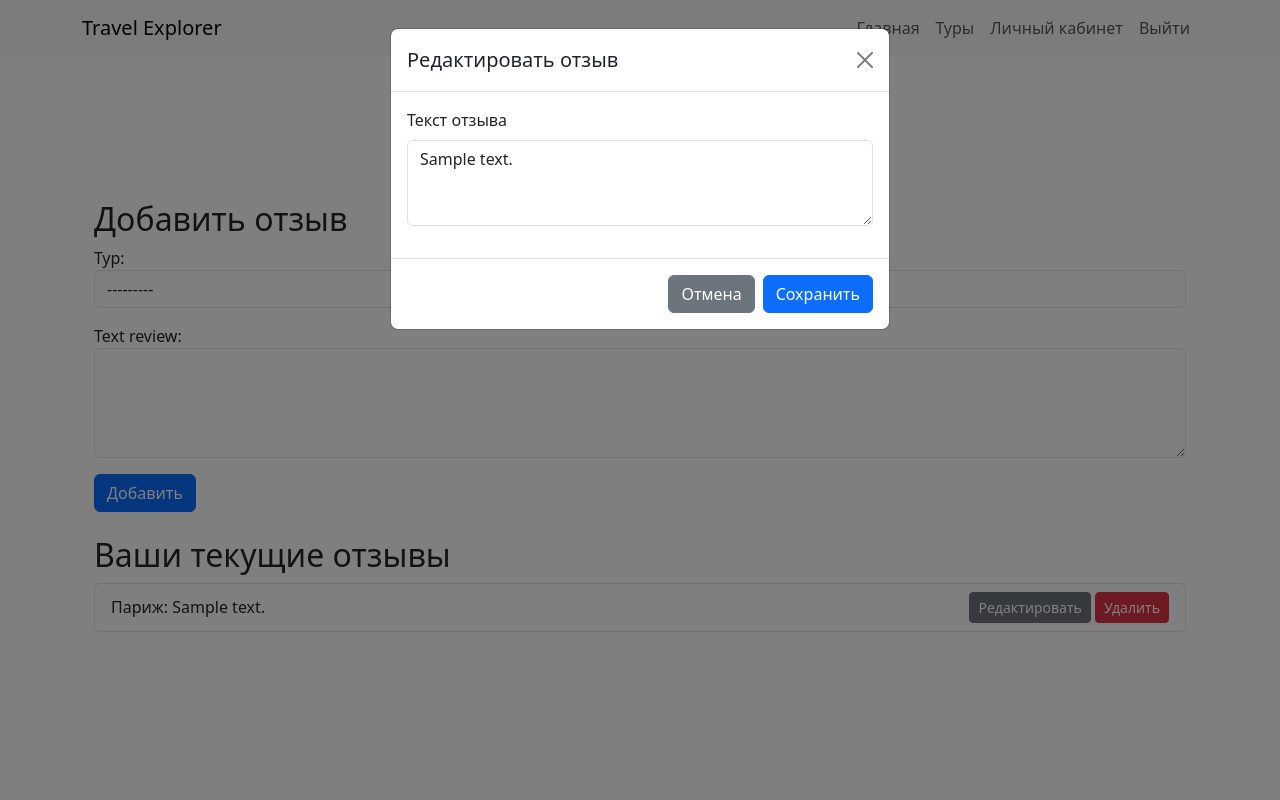
After one commit to immorka/cours, a Django app: page /api/my-reviews/ in a window 1280 px wide, after a click on "Редактировать". The commit adds this page. Run offline with Django 4.2, Linux system fonts and the light colour scheme; a user stored in the database is signed in; data comes from the database, SQL or seed files in the repository; tables that the repository leaves empty hold one stand-in row (values such as "Sample post"); parts of the project's set-up code (start-up, migrations or seed data) failed here and were passed over.

Commit message:
user authorization has been changed, functionality has been added to the personal account, bugs have been fixed

```diff
--- a/mytravel/settings.py
+++ b/mytravel/settings.py
@@ -67,6 +67,7 @@ LOGIN_REDIRECT_URL = '/profile/'
 LOGOUT_REDIRECT_URL = '/auth/'
 MEDIA_URL = '/media/'
 MEDIA_ROOT = os.path.join(BASE_DIR, 'media')
+AUTH_USER_MODEL = 'travel.User'
 
 ROOT_URLCONF = 'mytravel.urls'
 
@@ -122,11 +123,12 @@ AUTH_PASSWORD_VALIDATORS = [
 # Internationalization
 # https://docs.djangoproject.com/en/4.2/topics/i18n/
 
-LANGUAGE_CODE = 'en-us'
+LANGUAGE_CODE = 'ru'
 
 TIME_ZONE = 'UTC'
 
 USE_I18N = True
+USE_L10N = True
 
 USE_TZ = True
 
--- /dev/null
+++ b/travel/forms.py
@@ -0,0 +1,25 @@
+from django import forms
+from .models import Review
+from django.contrib.auth.forms import UserCreationForm
+from .models import User
+
+class ReviewForm(forms.ModelForm):
+    class Meta:
+        model = Review
+        fields = ['id_tour', 'text_review']
+        widgets = {
+            'id_tour': forms.Select(attrs={'class': 'form-control'}),
+            'text_review': forms.Textarea(attrs={'class': 'form-control', 'rows': 4}),
+        }
+
+class CustomUserCreationForm(UserCreationForm):
+    class Meta:
+        model = User
+        fields = ('email_user', 'name_user', 'number_user', 'role_user', 'is_staff', 'is_active')
+
+    def save(self, commit=True):
+        user = super().save(commit=False)
+        if commit:
+            user.set_password(self.cleaned_data["password1"])  # Хэшируем пароль
+            user.save()
+        return user
--- a/travel/templates/travel/base.html
+++ b/travel/templates/travel/base.html
@@ -14,7 +14,7 @@
                 <ul class="navbar-nav ms-auto">
                     <li class="nav-item"><a class="nav-link" href="/">Главная</a></li>
                     <li class="nav-item"><a class="nav-link" href="/tours/">Туры</a></li>
-                    {% if request.session.user_id %}
+                    {% if request.user.is_authenticated %}
                     <li class="nav-item"><a class="nav-link" href="{% url 'profile' %}">Личный кабинет</a></li>
                     <li class="nav-item"><a class="nav-link" href="{% url 'logout' %}">Выйти</a></li>
                     {% else %}
--- /dev/null
+++ b/travel/templates/travel/manage_reviews.html
@@ -0,0 +1,119 @@
+{% extends 'travel/base.html' %}
+
+{% block title %}Управление отзывами{% endblock %}
+
+{% block content %}
+<div class="container py-5">
+    <h1 class="text-center mb-4">Ваши отзывы</h1>
+    <div class="mb-4">
+        <h2>Добавить отзыв</h2>
+        <form method="post">
+            {% csrf_token %}
+            {{ form.as_p }}
+            <button type="submit" class="btn btn-primary">Добавить</button>
+        </form>
+    </div>
+    <div>
+        <h2>Ваши текущие отзывы</h2>
+        <ul class="list-group">
+            {% for review in reviews %}
+            <li class="list-group-item d-flex justify-content-between align-items-center">
+                <span>{{ review.id_tour.name_tour }}: {{ review.text_review }}</span>
+                <div>
+                    <button class="btn btn-secondary btn-sm edit-review-btn"
+                            data-bs-toggle="modal"
+                            data-bs-target="#editReviewModal"
+                            data-review-id="{{ review.id }}"
+                            data-review-text="{{ review.text_review }}">
+                        Редактировать
+                    </button>
+                    <button class="btn btn-danger btn-sm delete-review-btn"
+                            data-bs-toggle="modal"
+                            data-bs-target="#deleteReviewModal"
+                            data-review-id="{{ review.id }}">
+                        Удалить
+                    </button>
+                </div>
+            </li>
+            {% endfor %}
+        </ul>
+    </div>
+    <div class="modal fade" id="editReviewModal" tabindex="-1" aria-labelledby="editReviewModalLabel" aria-hidden="true">
+        <div class="modal-dialog">
+          <div class="modal-content">
+            <form id="editReviewForm" method="post" action="{% url 'edit_review' %}">
+              {% csrf_token %}
+              <div class="modal-header">
+                <h5 class="modal-title" id="editReviewModalLabel">Редактировать отзыв</h5>
+                <button type="button" class="btn-close" data-bs-dismiss="modal" aria-label="Закрыть"></button>
+              </div>
+              <div class="modal-body">
+                <input type="hidden" name="review_id" id="reviewIdInput">
+                <div class="mb-3">
+                  <label for="reviewTextInput" class="form-label">Текст отзыва</label>
+                  <textarea class="form-control" name="review_text" id="reviewTextInput" rows="3"></textarea>
+                </div>
+              </div>
+              <div class="modal-footer">
+                <button type="button" class="btn btn-secondary" data-bs-dismiss="modal">Отмена</button>
+                <button type="submit" class="btn btn-primary">Сохранить</button>
+              </div>
+            </form>
+          </div>
+        </div>
+      </div>
+
+      <div class="modal fade" id="deleteReviewModal" tabindex="-1" aria-labelledby="deleteReviewModalLabel" aria-hidden="true">
+        <div class="modal-dialog">
+          <div class="modal-content">
+            <div class="modal-header">
+              <h5 class="modal-title" id="deleteReviewModalLabel">Подтверждение удаления</h5>
+              <button type="button" class="btn-close" data-bs-dismiss="modal" aria-label="Закрыть"></button>
+            </div>
+            <div class="modal-body">
+              Вы уверены, что хотите удалить этот отзыв?
+            </div>
+            <div class="modal-footer">
+              <button type="button" class="btn btn-secondary" data-bs-dismiss="modal">Отмена</button>
+              <form id="deleteReviewForm" method="post" action="{% url 'delete_review' %}">
+                {% csrf_token %}
+                <input type="hidden" name="review_id" id="deleteReviewIdInput">
+                <button type="submit" class="btn btn-danger">Удалить</button>
+              </form>
+            </div>
+          </div>
+        </div>
+      </div>
+</div>
+
+<script>
+    document.addEventListener('DOMContentLoaded', () => {
+      const editReviewBtns = document.querySelectorAll('.edit-review-btn');
+      const reviewIdInput = document.getElementById('reviewIdInput');
+      const reviewTextInput = document.getElementById('reviewTextInput');
+
+      editReviewBtns.forEach(btn => {
+        btn.addEventListener('click', () => {
+          const reviewId = btn.getAttribute('data-review-id');
+          const reviewText = btn.getAttribute('data-review-text');
+
+          reviewIdInput.value = reviewId;
+          reviewTextInput.value = reviewText;
+        });
+      });
+    });
+</script>
+<script>
+    document.addEventListener('DOMContentLoaded', () => {
+      const deleteReviewBtns = document.querySelectorAll('.delete-review-btn');
+      const deleteReviewIdInput = document.getElementById('deleteReviewIdInput');
+
+      deleteReviewBtns.forEach(btn => {
+        btn.addEventListener('click', () => {
+          const reviewId = btn.getAttribute('data-review-id');
+          deleteReviewIdInput.value = reviewId;
+        });
+      });
+    });
+  </script>
+{% endblock %}
--- a/travel/templates/travel/profile.html
+++ b/travel/templates/travel/profile.html
@@ -15,5 +15,6 @@
             <p><strong>Номер телефона:</strong> {{ user.number_user }}</p>
         </div>
     </div>
+    <a href="{% url 'manage_reviews' %}" class="btn btn-secondary">Мои отзывы</a>
 </div>
 {% endblock %}
--- a/travel/urls.py
+++ b/travel/urls.py
@@ -8,6 +8,9 @@ from rest_framework.routers import DefaultRouter
 from django.urls import path
 from django.conf import settings
 from django.conf.urls.static import static
+from django.contrib.auth.decorators import login_required
+
+
 router = DefaultRouter()
 router.register('users', UserViewSet)
 router.register('tours', TourViewSet)
@@ -27,8 +30,11 @@ urlpatterns = router.urls + [
     path('auth/', views.auth_view, name='auth'),
     path('register/', views.register_view, name='register'),
     path('logout/', views.logout_view, name='logout'),
-    path('profile/', views.profile_view, name='profile'),
-
+    path('profile/', login_required(views.profile_view), name='profile'),
+    path('my-reviews/', views.manage_reviews, name='manage_reviews'),
+    path('my-reviews/delete/<int:review_id>/', views.delete_review, name='delete_review'),
+    path('edit_review/', views.edit_review_view, name='edit_review'),
+    path('delete_review/', views.delete_review, name='delete_review'),
 
 ]
 
--- a/travel/views.py
+++ b/travel/views.py
@@ -21,6 +21,10 @@ from django.contrib.auth.hashers import make_password, check_password
 from django.http import HttpResponse
 from django.contrib import messages
 from django.core.paginator import Paginator, EmptyPage, PageNotAnInteger
+from django.contrib.auth.decorators import login_required
+from .forms import ReviewForm
+from .models import Review
+from django.contrib.auth import authenticate, login
 
 class UserViewSet(viewsets.ModelViewSet):
     queryset = User.objects.all()
@@ -172,23 +176,14 @@ def tours(request):
         'average_price': average_price,
     })
 
-def tour_detail(request, id):
-    tour = get_object_or_404(Tour, id=id)
-    return render(request, 'travel/tour-detail.html', {'tour': tour})
-
 def auth_view(request):
     if request.method == 'POST':
         email = request.POST.get('email').strip().lower()
         password = request.POST.get('password')
 
-        try:
-            user = User.objects.get(email_user=email)
-        except User.DoesNotExist:
-            messages.error(request, "Неправильный email или пароль.")
-            return redirect('auth')
-
-        if check_password(password, user.password_user):
-            request.session['user_id'] = user.id
+        user = authenticate(request, username=email, password=password)
+        if user:
+            login(request, user)
             messages.success(request, f"Добро пожаловать, {user.name_user}!")
             return redirect('profile')
         else:
@@ -211,14 +206,13 @@ def register_view(request):
             messages.error(request, "Этот email уже зарегистрирован.")
             return redirect('register')
 
-        hashed_password = make_password(password)
-
-        User.objects.create(
+        user = User.objects.create_user(
             name_user=name,
             email_user=email,
-            password_user=hashed_password,
+            password=password,
             number_user=phone,
-            role_user="user"
+            role_user="user",
+            is_active=True  # Устанавливаем активность
         )
 
         messages.success(request, "Вы успешно зарегистрировались! Теперь вы можете войти.")
@@ -226,13 +220,9 @@ def register_view(request):
 
     return render(request, 'travel/register.html')
 
+@login_required
 def profile_view(request):
-    user_id = request.session.get('user_id')
-    if not user_id:
-        return redirect('auth')
-
-    user = User.objects.get(id=user_id)
-    return render(request, 'travel/profile.html', {'user': user})
+    return render(request, 'travel/profile.html', {'user': request.user})
 
 
 def logout_view(request):
@@ -245,3 +235,45 @@ def sorted_tours(request):
     """
     tours = Tour.objects.all().order_by('price_tour')
     return render(request, 'travel/sorted_tours.html', {'tours': tours})
+
+@login_required
+def manage_reviews(request):
+    reviews = Review.objects.filter(id_user=request.user)  # Используем request.user
+    if request.method == 'POST':
+        form = ReviewForm(request.POST)
+        if form.is_valid():
+            review = form.save(commit=False)
+            review.id_user = request.user  # Связываем отзыв с текущим пользователем
+            review.save()
+            return redirect('manage_reviews')
+    else:
+        form = ReviewForm()
+    return render(request, 'travel/manage_reviews.html', {'reviews': reviews, 'form': form})
+
+@login_required
+def edit_review_view(request):
+    if request.method == 'POST':
+        review_id = request.POST.get('review_id')
+        review_text = request.POST.get('review_text')
+
+        review = get_object_or_404(Review, id=review_id, id_user=request.user)
+        review.text_review = review_text
+        review.save()
+
+        messages.success(request, "Отзыв успешно обновлен!")
+        return redirect('manage_reviews')
+
+    return redirect('manage_reviews')
+
+@login_required
+def delete_review(request):
+    if request.method == 'POST':
+        review_id = request.POST.get('review_id')
+        review = get_object_or_404(Review, id=review_id, id_user=request.user)
+        review.delete()
+        messages.success(request, "Отзыв успешно удален.")
+        return redirect('manage_reviews')
+
+def tour_detail(request, id):
+    tour = get_object_or_404(Tour, id=id)
+    return render(request, 'travel/tour-detail.html', {'tour': tour})
```
Also changed, not shown: travel/admin.py (+41 -12 lines), travel/models.py (+29 -3 lines), db.sqlite3, media/tours/paris_r2INUWK.jpg (added), travel/migrations/0001_initial.py, travel/migrations/0002_alter_tour_price_tour.py (deleted), travel/migrations/0003_alter_favorite_id_tour_alter_favorite_id_user_and_more.py (deleted), travel/migrations/0004_historicaltour_is_hot_tour_is_hot_and_more.py (deleted), travel/migrations/0005_historicaltour_image_tour_image.py (deleted), travel/migrations/0006_alter_tour_options_alter_reservation_id_tour_and_more.py (deleted).
